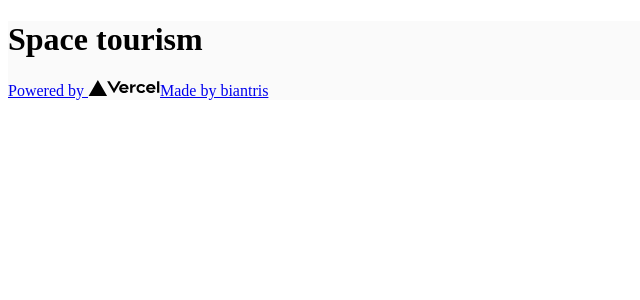
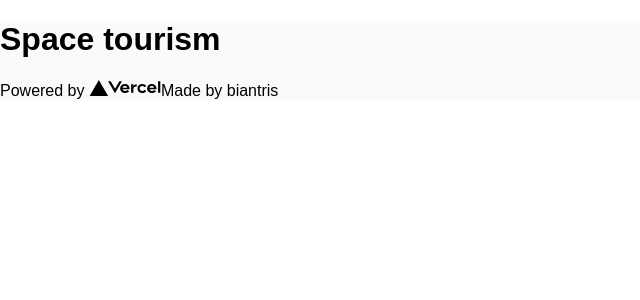
Before and after one commit to biantris/space-tourism, a Next.js app: page / in a window 1280 px wide. Shown: the top 300 px of the page, without its empty margins (0-640 px from the left). Built offline with nearby package versions, Linux system fonts and the light colour scheme.

Commit message:
feat(globals-css): add globals css

```diff
--- a/src/pages/_app.tsx
+++ b/src/pages/_app.tsx
@@ -1,3 +1,4 @@
+import '../styles/globals.css'
 import type { AppProps } from 'next/app'
 
 function MyApp({ Component, pageProps }: AppProps) {
--- /dev/null
+++ b/src/styles/globals.css
@@ -0,0 +1,15 @@
+html,
+body {
+  padding: 0;
+  margin: 0;
+  font-family: 'Barlow', sans-serif;
+}
+
+a {
+  color: inherit;
+  text-decoration: none;
+}
+
+* {
+  box-sizing: border-box;
+}
```
